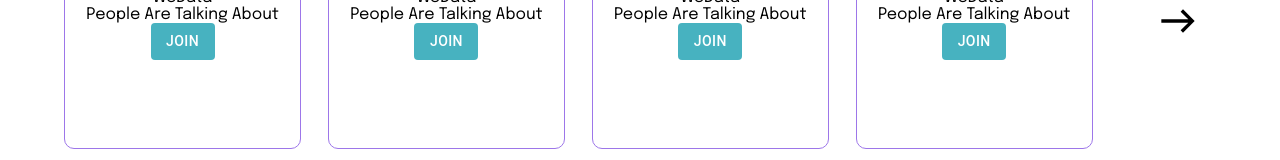
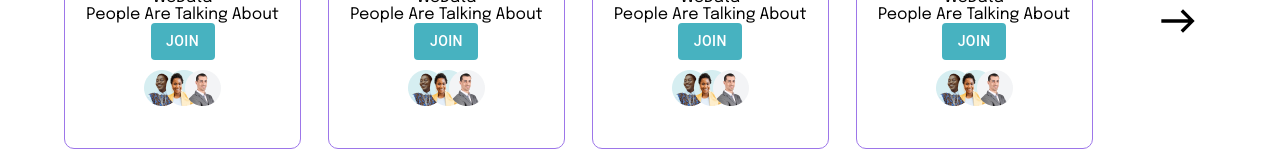
Before and after one commit to luismolinuevo/learnify, a React (Vite) app in the folder client/: page / in a window 1280 px wide. Shown: the part 617-777 px from the top of the page. Built offline with nearby package versions, Linux system fonts and the light colour scheme; no server answers.

Commit message:
added community avatar icons

```diff
--- a/client/src/components/general/CommunityCard.jsx
+++ b/client/src/components/general/CommunityCard.jsx
@@ -9,12 +9,13 @@ export default function CommunityCard(props) {
     const [hasJoined, setHasJoined] = useState(false);
     return (
         <div className="community-card">
-            <div className="card-image-container"><img src="/images/communitycardicon.png" alt="" lclassName="card-image"/></div>
+            <div className="card-image-container"><img src="/images/communitycardicon.png" alt="" className="card-image"/></div>
             <p className="card-title">{title}</p>
             <p className="card-context">People Are Talking About</p>
             <div className="button-container">
                 <Button onClick={() => setHasJoined(!hasJoined)} style={buttonStyle}>Join</Button>
             </div>
+            <img src="/images/communitycardavatar.png" alt="" className="community-avatars" />
         </div>
     )
 }
--- a/client/src/styles/CommunityCardStyles.css
+++ b/client/src/styles/CommunityCardStyles.css
@@ -48,3 +48,7 @@
 .card-image {
 
 }
+
+.community-avatars {
+    margin: 10px;
+}
```
Also changed, not shown: client/public/images/communitycardavatar.png (renamed from client/public/communitycardavatar.png).
